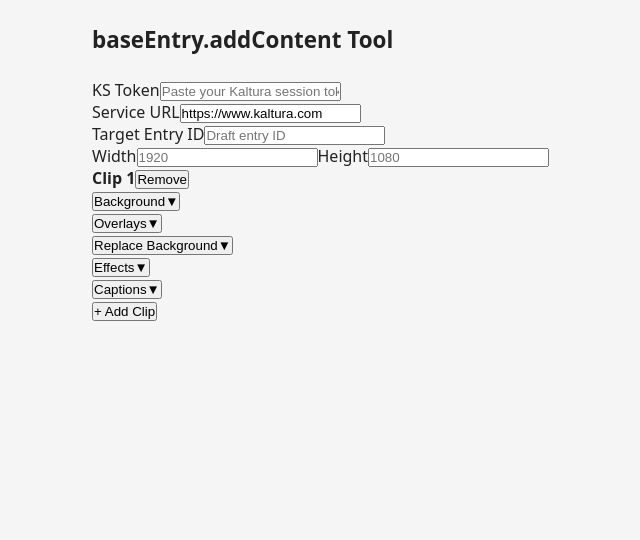
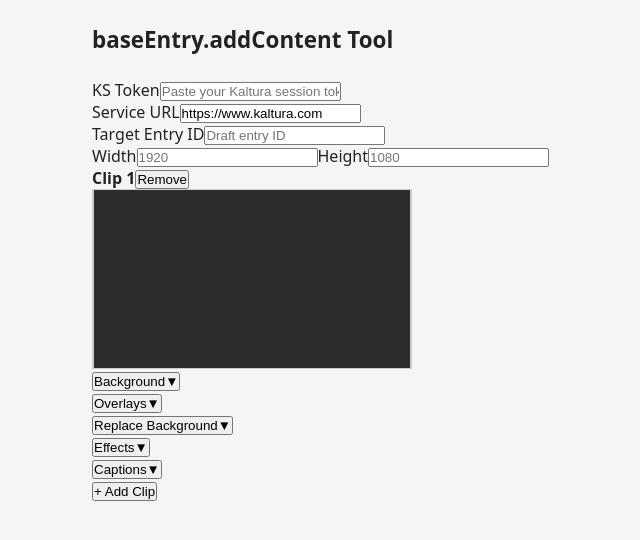
Before and after one commit to benshkme/mediaAPI, a React (Vite) app: page / in a window 1280 px wide. Shown: the top 540 px of the page, without its empty margins (22-662 px from the left). Built offline with nearby package versions, Linux system fonts and the light colour scheme.

Commit message:
feat: add SVG live clip preview

```diff
--- a/src/components/ClipCard.jsx
+++ b/src/components/ClipCard.jsx
@@ -4,6 +4,7 @@
 import ReplaceBackgroundSection from './sections/ReplaceBackgroundSection'
 import EffectsSection from './sections/EffectsSection'
 import CaptionsSection from './sections/CaptionsSection'
+import ClipPreview from './ClipPreview'
 
 function CollapsibleSection({ title, badge, children }) {
   const [open, setOpen] = useState(false)
@@ -27,6 +28,7 @@
         <strong>Clip {index + 1}</strong>
         <button type="button" onClick={onRemove}>Remove</button>
       </div>
+      <ClipPreview clip={clip} targetWidth={targetWidth} targetHeight={targetHeight} />
       <CollapsibleSection title="Background" badge={clip.background.entryId ? 1 : 0}>
         <BackgroundSection background={clip.background} onChange={updateBackground} errors={errors.background || {}} />
       </CollapsibleSection>
--- /dev/null
+++ b/src/components/ClipPreview.jsx
@@ -0,0 +1,79 @@
+import { KALTURA_DEFAULTS } from '../constants/kaltura'
+
+const PREVIEW_W = 320
+
+const PLACEMENT_ANCHOR = {
+  CENTER_RIGHT:   { hAlign: 'right',  vAlign: 'center' },
+  CENTER_LEFT:    { hAlign: 'left',   vAlign: 'center' },
+  TOP_RIGHT:      { hAlign: 'right',  vAlign: 'top' },
+  TOP_LEFT:       { hAlign: 'left',   vAlign: 'top' },
+  TOP_CENTER:     { hAlign: 'center', vAlign: 'top' },
+  BOTTOM_RIGHT:   { hAlign: 'right',  vAlign: 'bottom' },
+  BOTTOM_LEFT:    { hAlign: 'left',   vAlign: 'bottom' },
+  BOTTOM_CENTER:  { hAlign: 'center', vAlign: 'bottom' },
+  CENTER_CENTER:  { hAlign: 'center', vAlign: 'center' },
+}
+
+const OVERLAY_COLORS = ['#4a90d9', '#e67e22', '#27ae60', '#8e44ad', '#e74c3c']
+
+function computeOverlayRect(ov, fw, fh) {
+  const scaleW = ov.scaleWidth ?? KALTURA_DEFAULTS.SCALE_WIDTH
+  const scaleH = ov.scaleHeight ?? KALTURA_DEFAULTS.SCALE_HEIGHT
+  const marginW = ov.marginWidth ?? KALTURA_DEFAULTS.MARGINS_PERCENTAGE
+  const marginH = ov.marginHeight ?? KALTURA_DEFAULTS.MARGINS_PERCENTAGE
+
+  const rw = scaleW * fw
+  const rh = scaleH * fh
+  const mw = marginW * fw
+  const mh = marginH * fh
+
+  const anchor = PLACEMENT_ANCHOR[ov.placement] || PLACEMENT_ANCHOR.CENTER_RIGHT
+
+  let x, y
+  if (anchor.hAlign === 'left') x = mw
+  else if (anchor.hAlign === 'right') x = fw - rw - mw
+  else x = (fw - rw) / 2
+
+  if (anchor.vAlign === 'top') y = mh
+  else if (anchor.vAlign === 'bottom') y = fh - rh - mh
+  else y = (fh - rh) / 2
+
+  return { x, y, w: rw, h: rh }
+}
+
+export default function ClipPreview({ clip, targetWidth, targetHeight }) {
+  const aspectRatio = (targetWidth && targetHeight)
+    ? parseInt(targetWidth) / parseInt(targetHeight)
+    : 16 / 9
+
+  const fw = PREVIEW_W
+  const fh = Math.round(fw / aspectRatio)
+
+  return (
+    <svg viewBox={`0 0 ${fw} ${fh}`} width={fw} height={fh} style={{ display: 'block', border: '1px solid #ccc' }}>
+      {/* Background frame */}
+      <rect x={0} y={0} width={fw} height={fh} fill="#2c2c2c" />
+      {clip.background.entryId && (
+        <text x={fw / 2} y={fh / 2} textAnchor="middle" dominantBaseline="middle" fill="#aaa" fontSize={10}>
+          {clip.background.entryId}
+        </text>
+      )}
+
+      {/* Overlay rectangles */}
+      {clip.overlays.map((ov, i) => {
+        if (!ov.entryId) return null
+        const { x, y, w, h } = computeOverlayRect(ov, fw, fh)
+        const color = OVERLAY_COLORS[i % OVERLAY_COLORS.length]
+        const rx = ov.shape === 'RECTANGLE_ROUNDED' ? 8 : 0
+        return (
+          <g key={i}>
+            <rect x={x} y={y} width={w} height={h} fill={color} fillOpacity={0.5} stroke={color} strokeWidth={1} rx={rx} />
+            <text x={x + w / 2} y={y + h / 2} textAnchor="middle" dominantBaseline="middle" fill="#fff" fontSize={9}>
+              {ov.entryId.length > 10 ? ov.entryId.slice(0, 10) + '…' : ov.entryId}
+            </text>
+          </g>
+        )
+      })}
+    </svg>
+  )
+}
```
Also changed, not shown: 1 other file (tests, documents, lock files or other folders).
